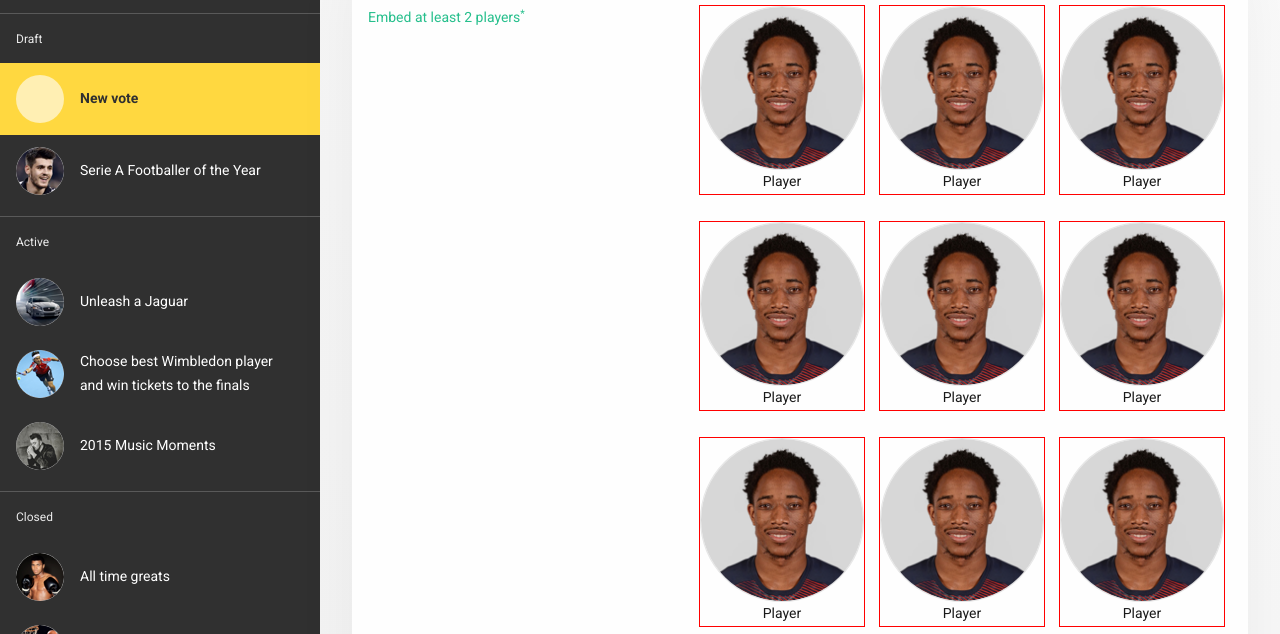
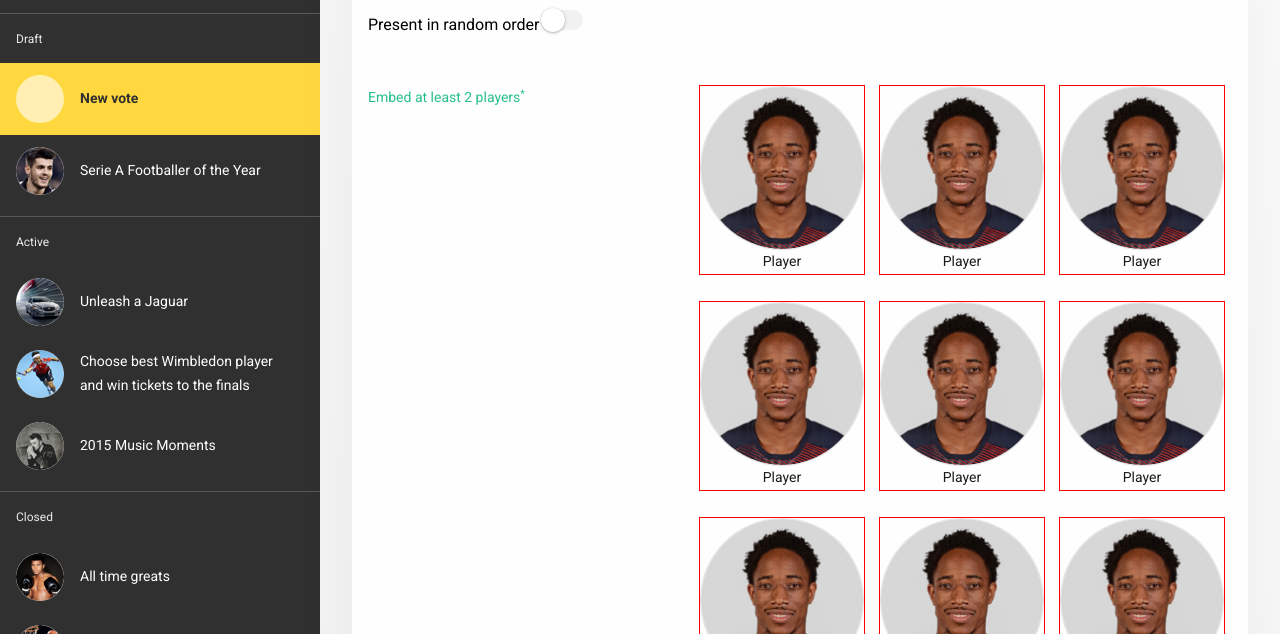
Before and after one commit to nikita-rogatnev/omnigon-test, a website: page index.html in a window 1280 px wide. Shown: the part 98-732 px from the top of the page. Drawn offline with Linux system fonts and the light colour scheme.

Commit message:
switch init

```diff
--- a/index.html
+++ b/index.html
@@ -160,9 +160,13 @@
                 <!-- TABS END -->
 
                 <!-- FILTERS -->
-                <form class="filters">
+                <form class="filters" action="#" method="#">
                     <div class="filters__item">
-
+                        <span>Present in random order</span>
+                        <label class="switch">
+                          <input type="checkbox">
+                          <div class="switch__helper"></div>
+                        </label>
                     </div>
                 </form>
                 <!-- FILTERS END -->
--- a/less/blocks/filters.less
+++ b/less/blocks/filters.less
@@ -2,5 +2,5 @@
 /* FILTERS BLOCK
 /* ------------------------------------------ */
 .filters {
-	background: white;
+	padding: 28px 16px;
 }
--- /dev/null
+++ b/less/blocks/switch.less
@@ -0,0 +1,85 @@
+/* ------------------------------------------ */
+/* SWITCH BLOCK
+/* ------------------------------------------ */
+.switch {
+	position: relative;
+
+	display: inline-block;
+
+	width: 40px;
+	height: 20px;
+}
+
+.switch input {
+	display: none;
+
+	&:checked + .switch__helper {
+		background-color: #303030;
+	}
+
+	&:focus + .switch__helper:before {
+		bottom: -6px;
+		left: -6px;
+
+		border: solid 4px rgba(255, 216, 64, 0.6);
+		box-shadow: none;
+	}
+
+	&:checked + .switch__helper:before {
+		transform: translateX(20px);
+	}
+
+	&:active + .switch__helper {
+		background-color: rgba(0, 0, 0, 0.1);
+
+		&:before {
+			width: 28px;
+
+			border-radius: 12px;
+		}
+	}
+
+	&:active:checked + .switch__helper {
+		background-color: #ffc620;
+
+		&:before {
+			width: 28px;
+
+			border-radius: 12px;
+		}
+	}
+}
+
+.switch__helper {
+	position: absolute;
+	top: 0;
+	right: 0;
+	bottom: 0;
+	left: 0;
+
+	width: 40px;
+	height: 20px;
+
+	cursor: pointer;
+	transition: 0.4s;
+
+	border-radius: 100px;
+	background-color: rgba(0, 0, 0, 0.05);
+
+	&:before {
+		position: absolute;
+		bottom: -2px;
+		left: -2px;
+
+		width: 24px;
+		height: 24px;
+
+		content: "";
+		transition: 0.4s;
+
+		border-radius: 50%;
+		background-color: white;
+		background-clip: padding-box;
+		box-shadow: 0 1px 2px 0 rgba(0, 0, 0, 0.2), 0 1px 4px 0 rgba(0, 0, 0, 0.1), 0 0 1px 0 rgba(0, 0, 0, 0.2);
+	}
+}
--- a/less/style.less
+++ b/less/style.less
@@ -18,4 +18,5 @@
 @import './blocks/content.less';
 @import './blocks/tabs.less';
 @import './blocks/filters.less';
+@import './blocks/switch.less';
 @import './blocks/players.less';
```
Also changed, not shown: css/style.css, css/style.min.css.
